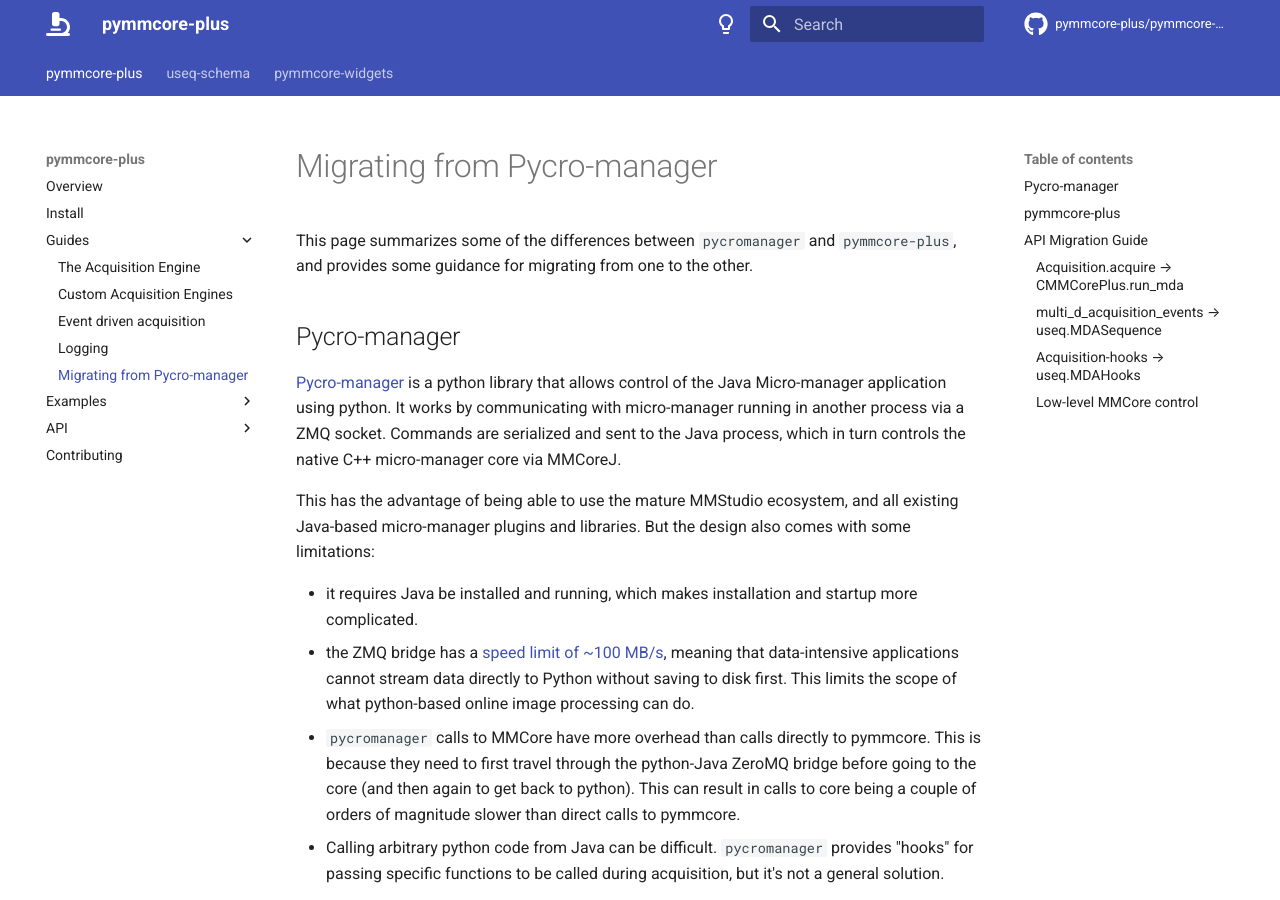
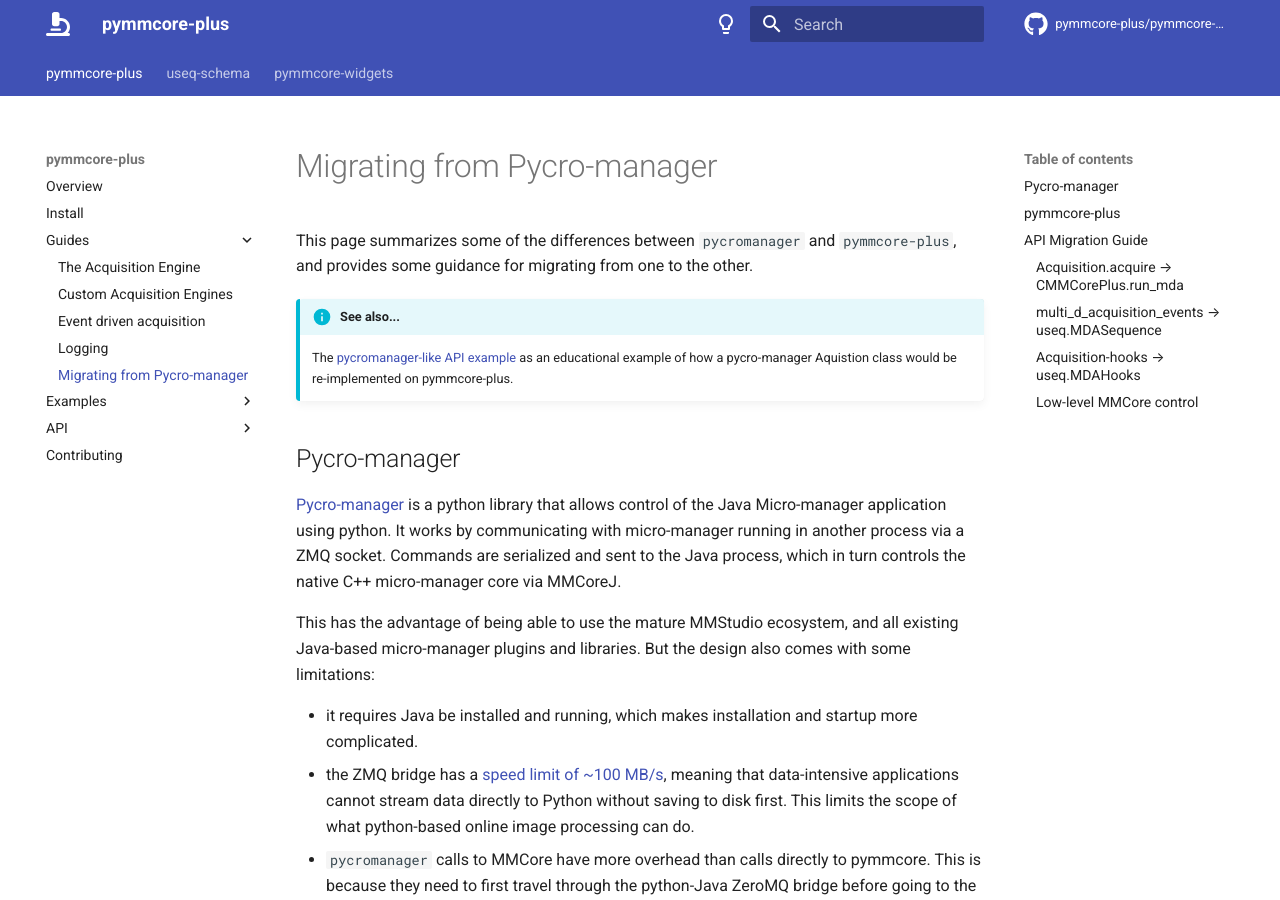
Before and after one commit to pymmcore-plus/pymmcore-plus, an MkDocs documentation site: the page built from docs/guides/pycromanager_migration.md, in a window 1280 px wide and 900 px high. Built offline with MkDocs 1.6.1 and Material for MkDocs 9.7.7, drawn with Linux system fonts in a browser that asks for light colours; emoji names are drawn with the system emoji font; comment, search, counter and statistics services are not loaded.

Commit message:
docs: add lint

```diff
--- a/docs/guides/pycromanager_migration.md
+++ b/docs/guides/pycromanager_migration.md
@@ -2,6 +2,12 @@
 
 This page summarizes some of the differences between `pycromanager` and
 `pymmcore-plus`, and provides some guidance for migrating from one to the other.
+
+!!! info "See also..."
+
+    The [pycromanager-like API example](../examples/pycro-manager-api.md) as
+    an educational example of how a pycro-manager Aquistion class would be
+    re-implemented on pymmcore-plus.
 
 ## Pycro-manager
 
```
